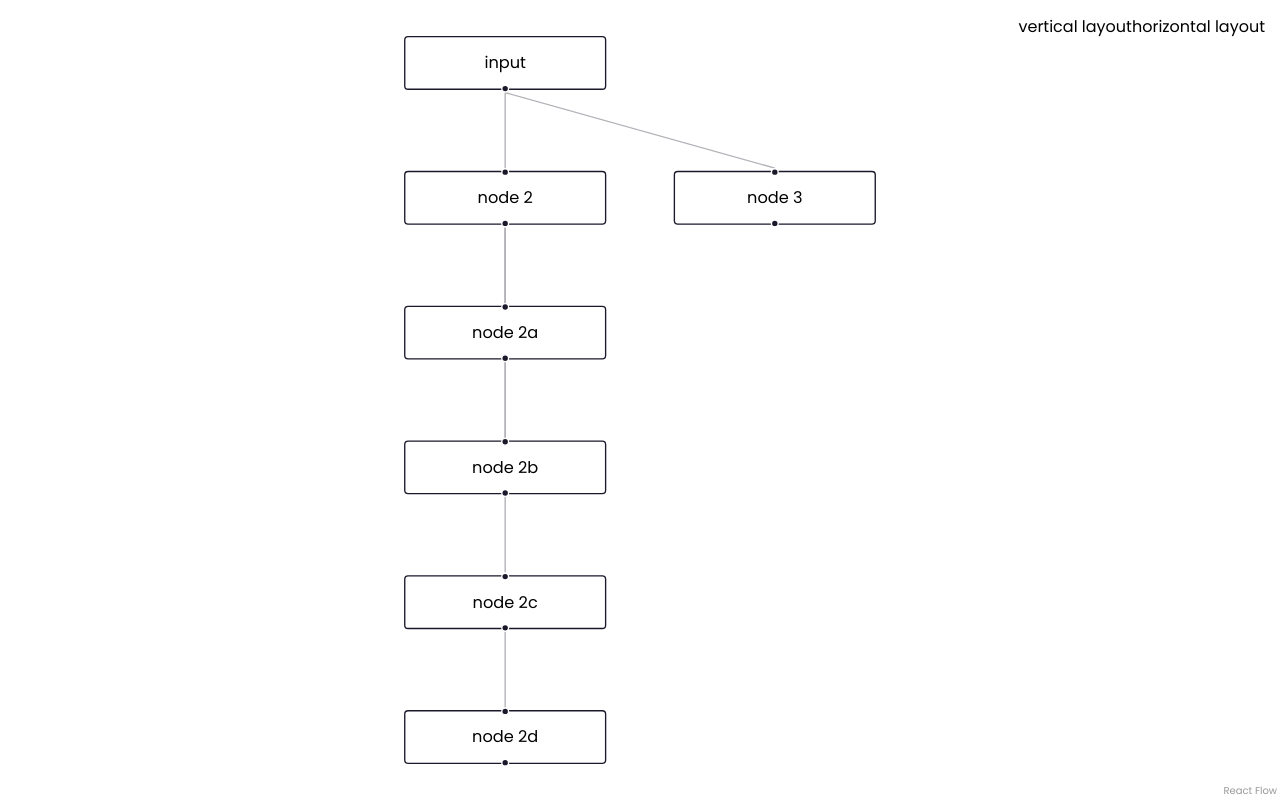
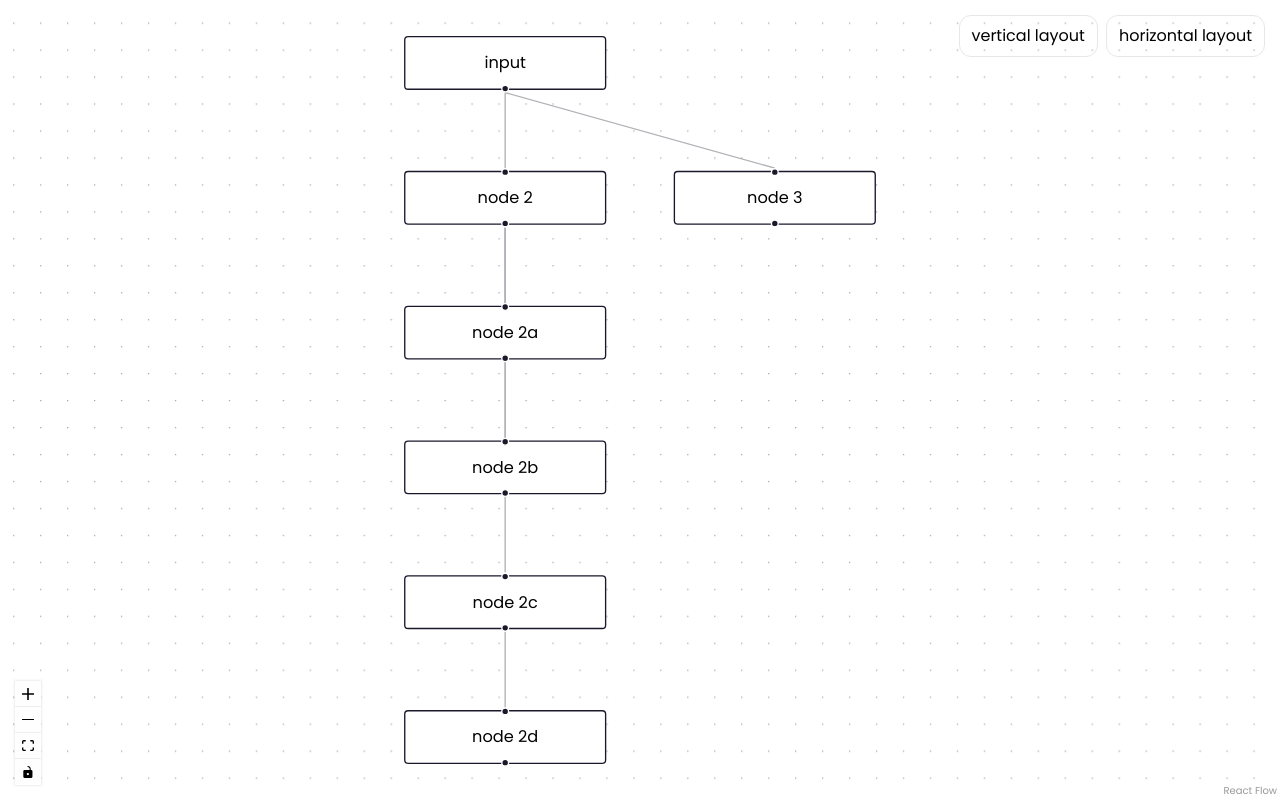
Before and after one commit to Swebi/Nexus, a React (Vite) app in the folder client/: page /dashboard in a window 1280 px wide. Built offline with nearby package versions, Linux system fonts and the light colour scheme.

Commit message:
feat: add plugins

```diff
--- a/client/src/pages/Dashboard.jsx
+++ b/client/src/pages/Dashboard.jsx
@@ -4,6 +4,8 @@ import {
   ReactFlow,
   ReactFlowProvider,
   Panel,
+  Background,
+  Controls,
   useNodesState,
   useEdgesState,
   useReactFlow,
@@ -70,10 +72,22 @@ const LayoutFlow = () => {
         onEdgesChange={onEdgesChange}
         fitView
       >
-        <Panel position="top-right">
-          <button onClick={() => onLayout("TB")}>vertical layout</button>
-          <button onClick={() => onLayout("LR")}>horizontal layout</button>
+        <Panel position="top-right" className="flex gap-2">
+          <button
+            onClick={() => onLayout("TB")}
+            className="border p-2 px-3 rounded-xl"
+          >
+            vertical layout
+          </button>
+          <button
+            onClick={() => onLayout("LR")}
+            className="border p-2 px-3 rounded-xl"
+          >
+            horizontal layout
+          </button>
         </Panel>
+        <Background />
+        <Controls />
       </ReactFlow>
     </div>
   );
```
